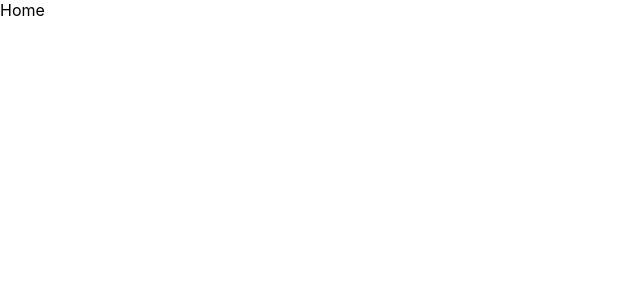
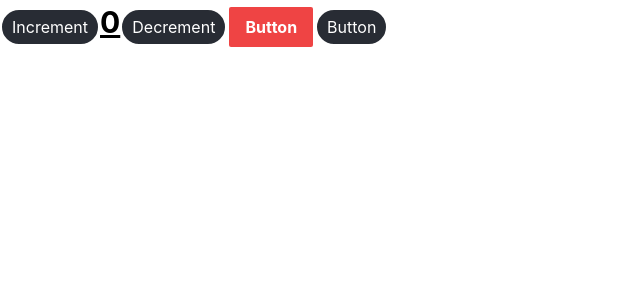
Before and after one commit to Capx-Fi/Capx-App-beta-ui, a React (Create React App) app: page / in a window 1280 px wide. Shown: the top 300 px of the page, without its empty margins (0-640 px from the left). Built offline with nearby package versions, Linux system fonts and the light colour scheme.

Commit message:
redux and tailwind config done

```diff
--- /dev/null
+++ b/postcss.config.js
@@ -0,0 +1,6 @@
+module.exports = {
+  plugins: {
+    tailwindcss: {},
+    autoprefixer: {},
+  },
+}
--- a/src/App.css
+++ b/src/App.css
@@ -1,3 +1,5 @@
+
+
 .App {
   text-align: center;
 }
--- a/src/index.css
+++ b/src/index.css
@@ -1,3 +1,7 @@
+@tailwind base;
+@tailwind components;
+@tailwind utilities;
+
 body {
   margin: 0;
   font-family: -apple-system, BlinkMacSystemFont, 'Segoe UI', 'Roboto', 'Oxygen',
--- a/src/index.js
+++ b/src/index.js
@@ -1,13 +1,17 @@
-import React from 'react';
-import ReactDOM from 'react-dom/client';
-import './index.css';
-import App from './App';
-import reportWebVitals from './reportWebVitals';
+import React from "react";
+import ReactDOM from "react-dom/client";
+import "./index.css";
+import App from "./App";
+import reportWebVitals from "./reportWebVitals";
+import { Provider } from "react-redux";
+import { store } from "./store";
 
-const root = ReactDOM.createRoot(document.getElementById('root'));
+const root = ReactDOM.createRoot(document.getElementById("root"));
 root.render(
   <React.StrictMode>
-    <App />
+    <Provider store={store}>
+      <App />
+    </Provider>
   </React.StrictMode>
 );
 
--- a/src/pages/home/index.js
+++ b/src/pages/home/index.js
@@ -1,7 +1,37 @@
 import React from "react";
 
+import { useSelector, useDispatch } from "react-redux";
+import { decrement, increment } from "../../store/slices/counterSlice";
+import { Menu, Transition } from "@headlessui/react";
+import { ChevronDownIcon } from "@heroicons/react/20/solid";
+
 const Home = () => {
-  return <div>Home</div>;
+  const count = useSelector((state) => state.counter.value);
+  const dispatch = useDispatch();
+  return (
+    <div>
+      <div>
+        <button
+          aria-label="Increment value"
+          onClick={() => dispatch(increment())}
+        >
+          Increment
+        </button>
+        <span className="text-3xl font-bold underline">{count}</span>
+        <button
+          aria-label="Decrement value"
+          onClick={() => dispatch(decrement())}
+        >
+          Decrement
+        </button>
+        <button class="bg-red-500 hover:bg-red-700 text-white font-bold py-2 px-4 rounded">
+          Button
+        </button>
+
+        <button class="btn btn-blue">Button</button>
+      </div>
+    </div>
+  );
 };
 
 export default Home;
--- /dev/null
+++ b/src/store/index.js
@@ -0,0 +1,8 @@
+import { configureStore } from "@reduxjs/toolkit";
+import counterReducer from "./slices/counterSlice";
+
+export const store = configureStore({
+  reducer: {
+    counter: counterReducer,
+  },
+});
--- /dev/null
+++ b/src/store/slices/counterSlice.js
@@ -0,0 +1,25 @@
+import { createSlice } from "@reduxjs/toolkit";
+
+const initialState = {
+  value: 0,
+};
+
+export const counterSlice = createSlice({
+  name: "counter",
+  initialState,
+  reducers: {
+    increment: (state) => {
+      state.value += 1;
+    },
+    decrement: (state) => {
+      state.value -= 1;
+    },
+    incrementByAmount: (state, action) => {
+      state.value += action.payload;
+    },
+  },
+});
+
+export const { increment, decrement, incrementByAmount } = counterSlice.actions;
+
+export default counterSlice.reducer;
--- /dev/null
+++ b/tailwind.config.js
@@ -0,0 +1,8 @@
+/** @type {import('tailwindcss').Config} */
+module.exports = {
+  content: ["./src/**/*.{js,jsx,ts,tsx}"],
+  theme: {
+    extend: {},
+  },
+  plugins: [],
+};
```
Also changed, not shown: package.json (+7 -0 lines), 1 other file (tests, documents, lock files or other folders).
